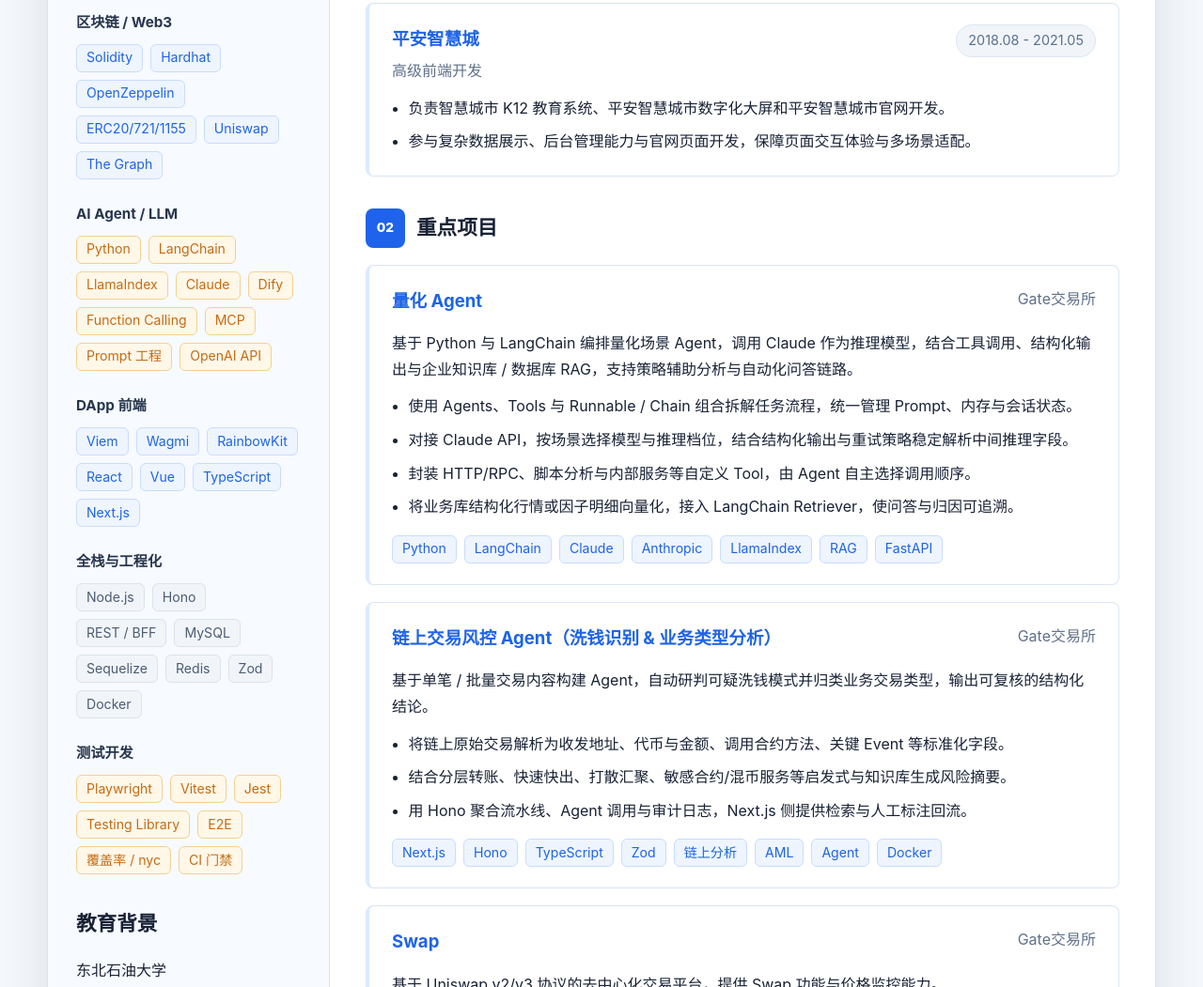
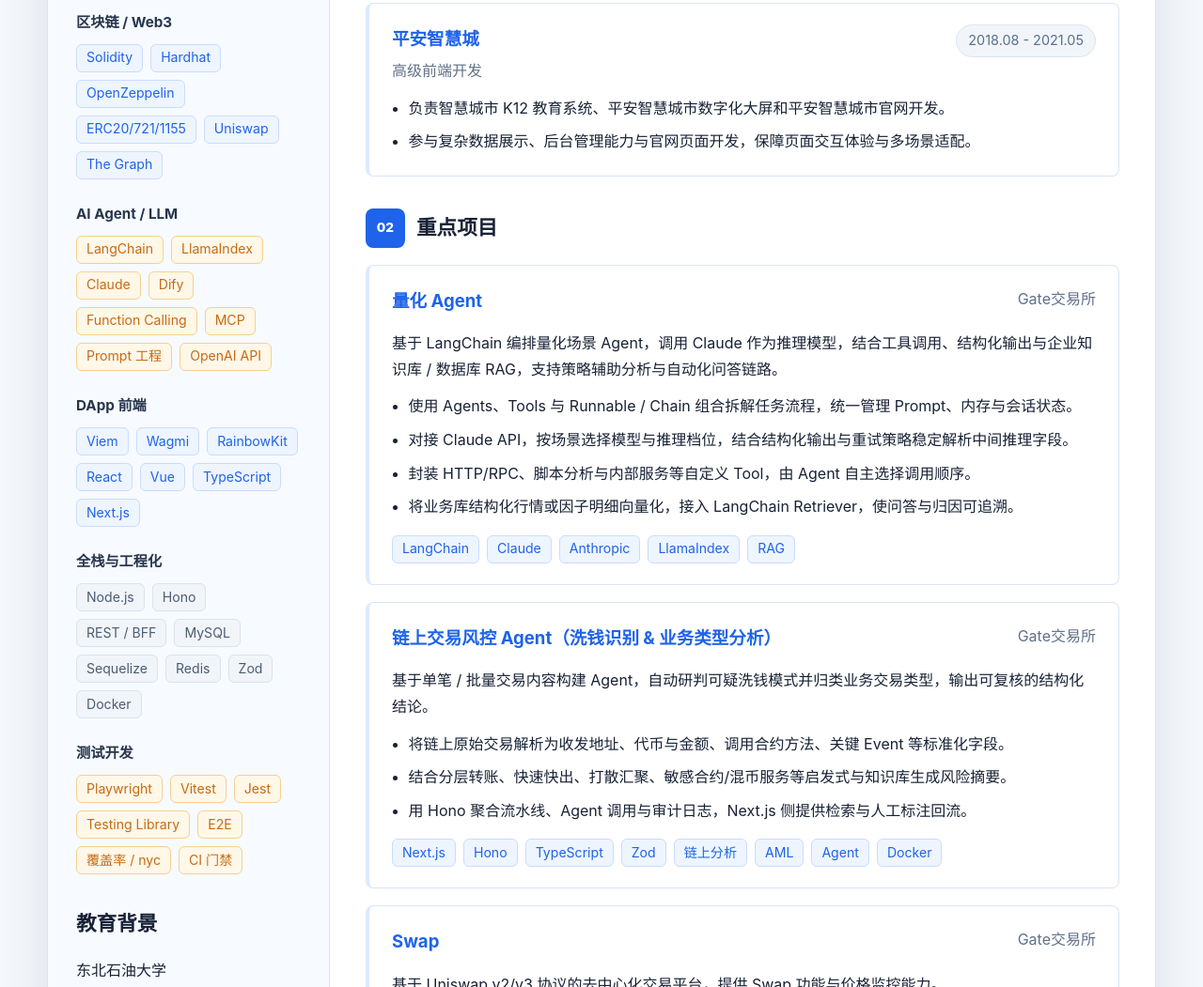
Before and after one commit to qingzhoufeihu/web3-resume, a plain HTML site: page index.html in a window 1280 px wide. Shown: the part 927-1978 px from the top of the page at 94% size. Drawn offline with Linux system fonts and the light colour scheme.

Commit message:
Remove Python from resume

```diff
--- a/index.html
+++ b/index.html
@@ -67,8 +67,8 @@
                         </div>
                         <h3>AI Agent / LLM</h3>
                         <div class="tags tags--warm">
-                            <span>Python</span><span>LangChain</span
-                            ><span>LlamaIndex</span><span>Claude</span
+                            <span>LangChain</span><span>LlamaIndex</span
+                            ><span>Claude</span
                             ><span>Dify</span><span>Function Calling</span
                             ><span>MCP</span><span>Prompt 工程</span
                             ><span>OpenAI API</span>
@@ -203,8 +203,8 @@
                                 <span>Gate交易所</span>
                             </div>
                             <p>
-                                基于 Python 与 LangChain 编排量化场景
-                                Agent，调用 Claude
+                                基于 LangChain 编排量化场景 Agent，调用
+                                Claude
                                 作为推理模型，结合工具调用、结构化输出与企业知识库
                                 / 数据库 RAG，支持策略辅助分析与自动化问答链路。
                             </p>
@@ -228,10 +228,9 @@
                                 </li>
                             </ul>
                             <div class="tags">
-                                <span>Python</span><span>LangChain</span
-                                ><span>Claude</span><span>Anthropic</span
-                                ><span>LlamaIndex</span><span>RAG</span
-                                ><span>FastAPI</span>
+                                <span>LangChain</span><span>Claude</span
+                                ><span>Anthropic</span><span>LlamaIndex</span
+                                ><span>RAG</span>
                             </div>
                         </article>
 
```
